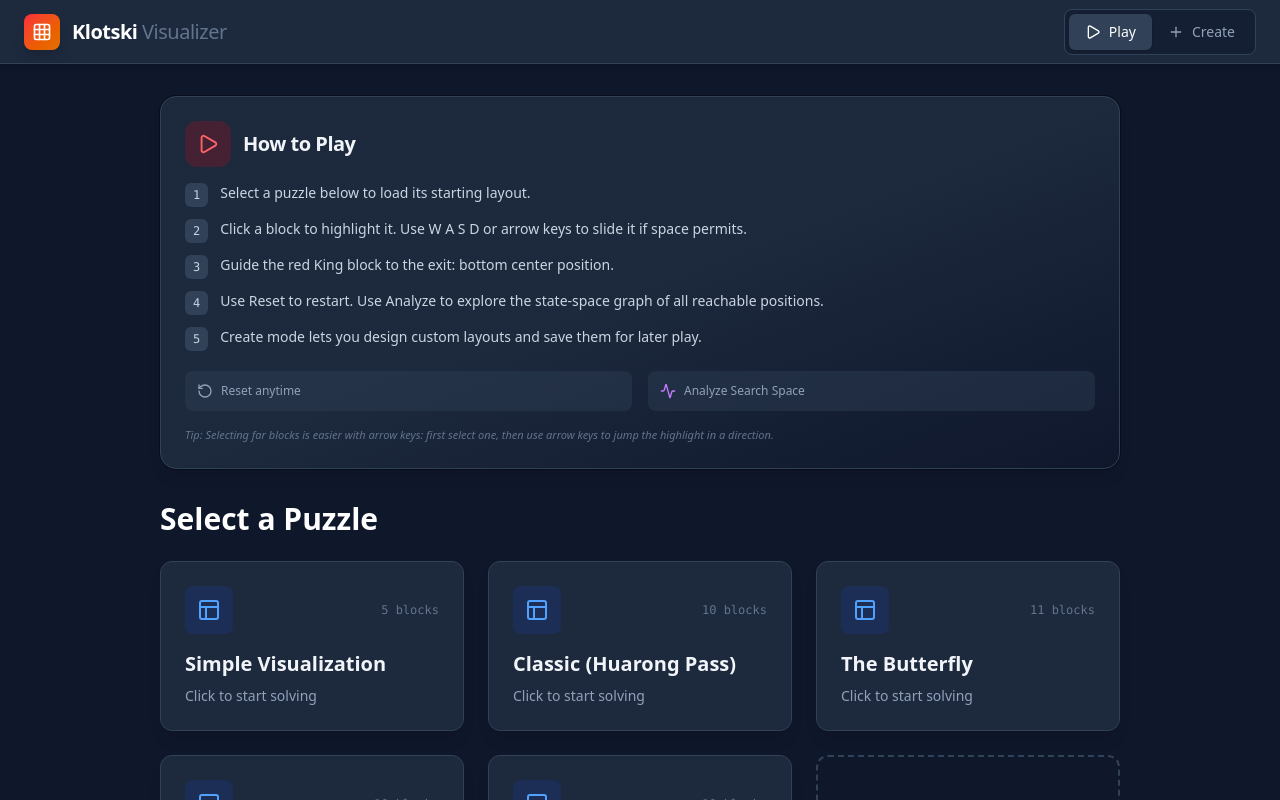
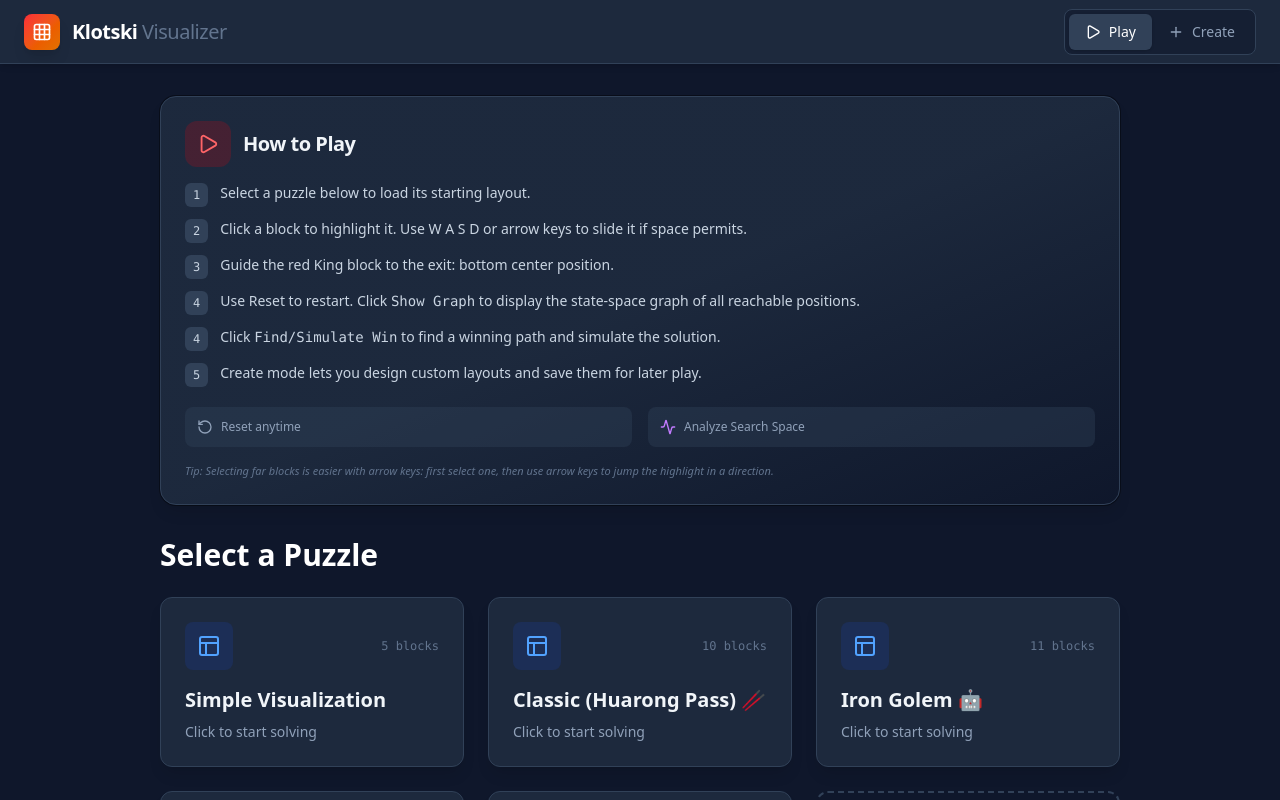
Before and after one commit to hjjinx/klotski-visualizer, a React (Vite) app: page / in a window 1280 px wide. Built offline with nearby package versions, Linux system fonts and the light colour scheme.

Commit message:
changed puzzle names

```diff
--- a/src/components/PuzzlePlaylist.tsx
+++ b/src/components/PuzzlePlaylist.tsx
@@ -30,7 +30,11 @@ const PuzzlePlaylist: React.FC<{
           </li>
           <li className="flex gap-3">
             <span className="px-2 py-1 rounded-md bg-slate-700 text-xs font-mono h-min">4</span>
-            <span>Use Reset to restart. Use Analyze to explore the state-space graph of all reachable positions.</span>
+            <span>Use Reset to restart. Click <code>Show Graph</code> to display the state-space graph of all reachable positions.</span>
+          </li>
+          <li className="flex gap-3">
+            <span className="px-2 py-1 rounded-md bg-slate-700 text-xs font-mono h-min">4</span>
+            <span>Click <code>Find/Simulate Win</code> to find a winning path and simulate the solution.</span>
           </li>
           <li className="flex gap-3">
             <span className="px-2 py-1 rounded-md bg-slate-700 text-xs font-mono h-min">5</span>
--- a/src/constants.ts
+++ b/src/constants.ts
@@ -31,7 +31,7 @@ export const CLASSIC_LAYOUT: PuzzleLayout = [
   { id: 10, type: 'SOLDIER', x: 3, y: 4 },
 ];
 
-export const BUTTERFLY_LAYOUT: PuzzleLayout = [
+export const IRON_GOLEM_LAYOUT: PuzzleLayout = [
   { id: 1, type: 'VERT', x: 0, y: 0 },
   { id: 2, type: 'MAIN', x: 1, y: 0 },
   { id: 3, type: 'VERT', x: 3, y: 0 },
@@ -45,7 +45,7 @@ export const BUTTERFLY_LAYOUT: PuzzleLayout = [
   { id: 11, type: 'SOLDIER', x: 2, y: 4 },
 ];
 
-export const PRETZEL_LAYOUT: PuzzleLayout = [
+export const HOOCHIE_LAYOUT: PuzzleLayout = [
   { id: 1, type: 'VERT', x: 0, y: 0 },
   { id: 2, type: 'MAIN', x: 1, y: 0 },
   { id: 3, type: 'VERT', x: 3, y: 0 },
@@ -58,7 +58,7 @@ export const PRETZEL_LAYOUT: PuzzleLayout = [
   { id: 10, type: 'SOLDIER', x: 3, y: 4 },
 ];
 
-export const HERD_LAYOUT: PuzzleLayout = [
+export const HALF_COW_LAYOUT: PuzzleLayout = [
     { id: 1, type: "MAIN", x: 0, y: 0 },
     { id: 2, type: "VERT", x: 2, y: 0 },
     { id: 3, type: "HORZ", x: 0, y: 2 },
--- a/src/utils.ts
+++ b/src/utils.ts
@@ -1,4 +1,4 @@
-import { BLOCK_TYPES, BOARD_WIDTH, BOARD_HEIGHT, CLASSIC_LAYOUT, BUTTERFLY_LAYOUT, PRETZEL_LAYOUT, HERD_LAYOUT, SIMPLE_LAYOUT } from './constants';
+import { BLOCK_TYPES, BOARD_WIDTH, BOARD_HEIGHT, CLASSIC_LAYOUT, IRON_GOLEM_LAYOUT, HOOCHIE_LAYOUT, HALF_COW_LAYOUT, SIMPLE_LAYOUT } from './constants';
 import type { Block, Link, Node } from './constants';
 
 export const cloneBlocks = (blocks: Block[] | never[]) => blocks.map(b => ({ ...b }));
@@ -72,10 +72,10 @@ export const sleep = async (ms: number) => new Promise(resolve => setTimeout(res
 
 const defaultPuzzles = [
   { id: 0, name: 'Simple Visualization', layout: SIMPLE_LAYOUT },
-  { id: 1, name: 'Classic (Huarong Pass)', layout: CLASSIC_LAYOUT },
-  { id: 2, name: 'The Butterfly', layout: BUTTERFLY_LAYOUT },
-  { id: 3, name: 'The Pretzel', layout: PRETZEL_LAYOUT },
-  { id: 4, name: 'The Herd', layout: HERD_LAYOUT }
+  { id: 1, name: 'Classic (Huarong Pass) 🥢', layout: CLASSIC_LAYOUT },
+  { id: 2, name: 'Iron Golem 🤖', layout: IRON_GOLEM_LAYOUT },
+  { id: 3, name: 'The Hoochie 🤦‍♀️', layout: HOOCHIE_LAYOUT },
+  { id: 4, name: 'Half Cow 🐄', layout: HALF_COW_LAYOUT }
 ]
 
 export const getPuzzlesFromLocalStorage = () => {
```
